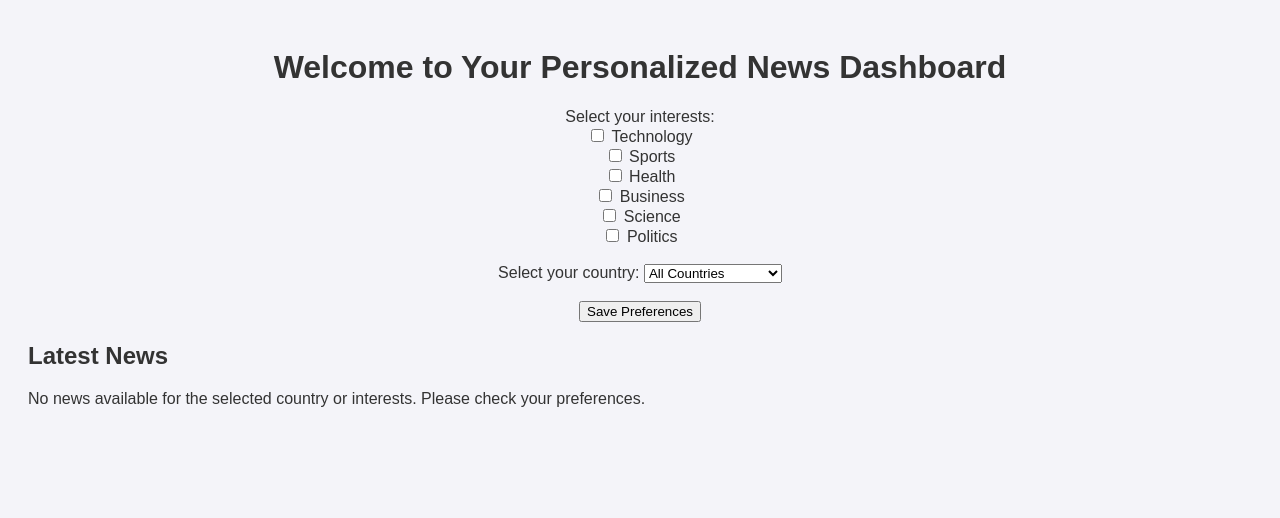
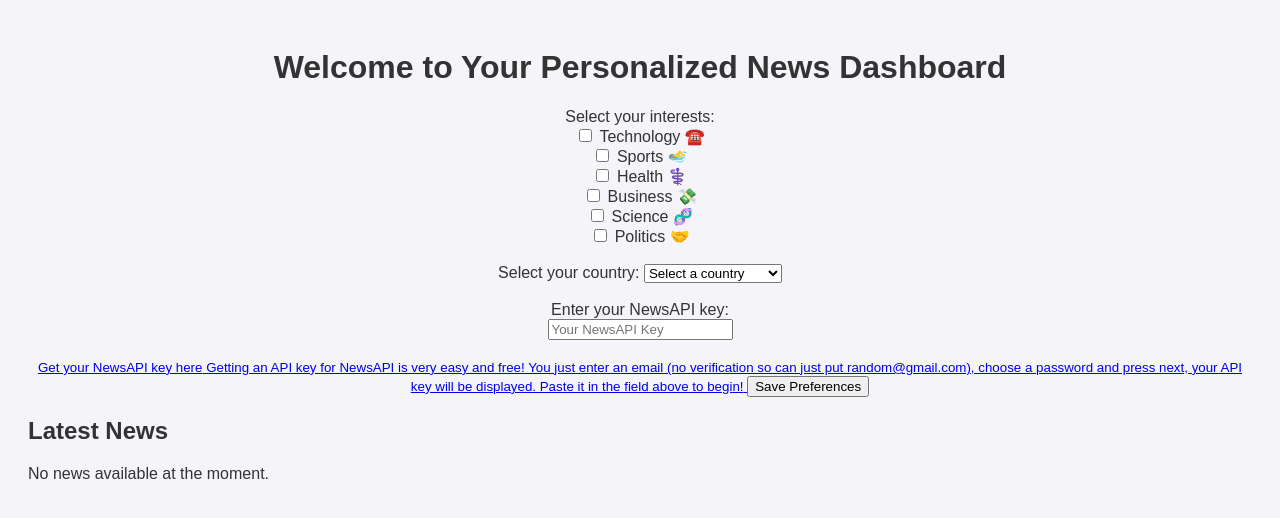
Before and after one commit to samkley/TailorNews, a Flask app: page / in a window 1280 px wide. Shown: the top 518 px of the page. Run offline with Flask 3, Linux system fonts and the light colour scheme.

Commit message:
Update index.html

```diff
--- a/templates/index.html
+++ b/templates/index.html
@@ -5,6 +5,8 @@
     <meta name="viewport" content="width=device-width, initial-scale=1.0">
     <title>Personalized News Dashboard</title>
     <link rel="stylesheet" href="{{ url_for('static', filename='styles.css') }}">
+
+        <link rel="icon" href="{{ url_for('static', filename='icon.png') }}" type="image/x-icon">
 </head>
 <body>
 
@@ -13,42 +15,63 @@
     <!-- User Preferences Form -->
     <form id="preferences-form" method="POST">
         <label>Select your interests:</label><br>
-        <input type="checkbox" name="interests" value="technology" {% if 'technology' in session.get('interests', []) %} checked {% endif %}> Technology<br>
-        <input type="checkbox" name="interests" value="sports" {% if 'sports' in session.get('interests', []) %} checked {% endif %}> Sports<br>
-        <input type="checkbox" name="interests" value="health" {% if 'health' in session.get('interests', []) %} checked {% endif %}> Health<br>
-        <input type="checkbox" name="interests" value="business" {% if 'business' in session.get('interests', []) %} checked {% endif %}> Business<br>
-        <input type="checkbox" name="interests" value="science" {% if 'science' in session.get('interests', []) %} checked {% endif %}> Science<br>
-        <input type="checkbox" name="interests" value="politics" {% if 'politics' in session.get('interests', []) %} checked {% endif %}> Politics<br>
+        <input type="checkbox" name="interests" value="technology" {% if 'technology' in session.get('interests', []) %} checked {% endif %}> Technology ☎️<br>
+        <input type="checkbox" name="interests" value="sports" {% if 'sports' in session.get('interests', []) %} checked {% endif %}> Sports 🏊‍♂️<br>
+        <input type="checkbox" name="interests" value="health" {% if 'health' in session.get('interests', []) %} checked {% endif %}> Health ⚕️<br>
+        <input type="checkbox" name="interests" value="business" {% if 'business' in session.get('interests', []) %} checked {% endif %}> Business 💸<br>
+        <input type="checkbox" name="interests" value="science" {% if 'science' in session.get('interests', []) %} checked {% endif %}> Science 🧬<br>
+        <input type="checkbox" name="interests" value="politics" {% if 'politics' in session.get('interests', []) %} checked {% endif %}> Politics 🤝<br>
         <br>
 
-        <!-- Country Selection Dropdown -->
         <label for="country">Select your country:</label>
 <select name="country" id="country">
-            <option value="all" {% if session.get('country') == 'all' %} selected {% endif %}>All Countries</option>
+    <option value="" disabled selected>Select a country</option>
     {% for code, country, flag in countries %}
         <option value="{{ code }}" {% if session.get('country') == code %} selected {% endif %}>
             {{ flag }} {{ country }}
         </option>
     {% endfor %}
-        </select><br><br>
+</select>
+<br><br>
+
+        <!-- API Key Input -->
+        <label for="api_key">Enter your NewsAPI key:</label><br>
+<input type="text" name="api_key" id="api_key" value="{{ session.get('api_key', '') }}" placeholder="Your NewsAPI Key">
+<br><br>
+<small>
+    <a href="https://newsapi.org/register" class="tooltip">
+        <span>Get your NewsAPI key here</span>
+        <span class="tooltiptext">Getting an API key for NewsAPI is very easy and free! You just enter an email (no verification so can just put random@gmail.com), choose a password and press next, your API key will be displayed. Paste it in the field above to begin!</span>
+    </a>
+</small>
+
+
 
         <button type="submit">Save Preferences</button>
     </form>
 
     <h2>Latest News</h2>
-    {% if news %}
+    {% if articles %}
         <ul>
-            {% for article in news %}
+            {% for article in articles %}
+                {% if article.urlToImage %}
                     <li>
-                    <a href="{{ article.url }}" target="_blank">{{ article.title }}</a>
-                    <p>{{ article.description }}</p>
-                    <p><em>Source: {{ article.source.name }}</em></p>
+                        <a href="{{ article.url }}" target="_blank">
+                            <img src="{{ article.urlToImage }}" alt="News Image" style="width:100px; height:auto;">
+                            {{ article.title }}
+                        </a>
                     </li>
+                {% else %}
+                    <li>
+                        <a href="{{ article.url }}" target="_blank">
+                            {{ article.title }}
+                        </a>
+                    </li>
+                {% endif %}
             {% endfor %}
         </ul>
     {% else %}
-        <p>No news available for the selected country or interests. Please check your preferences.</p>
+        <p>No news available at the moment.</p>
     {% endif %}
-
 </body>
 </html>
```
Lines whose indentation alone changed are shown as unchanged.
